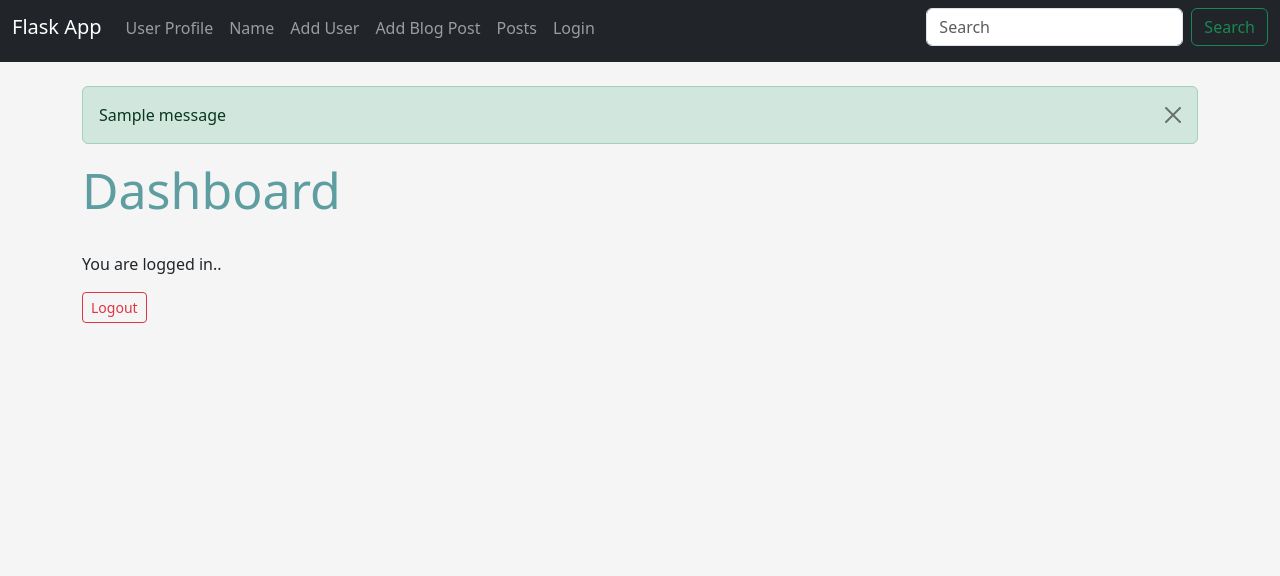
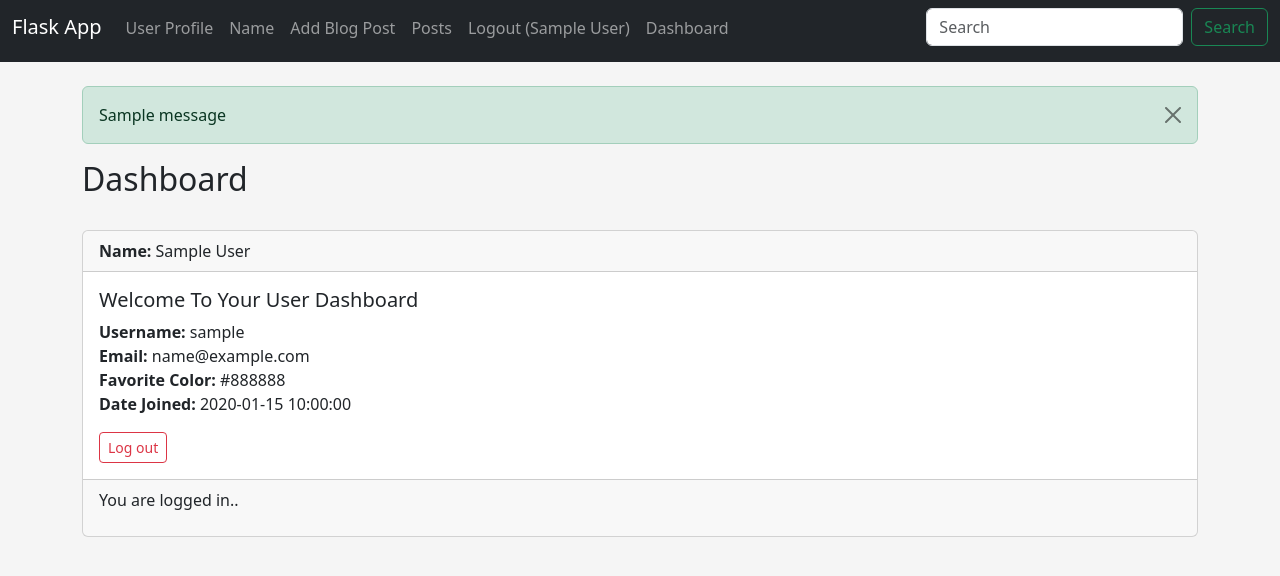
Before and after one commit to sefatuter/Flask-works, a Flask app: page /dashboard in a window 1280 px wide. Shown: the top 576 px of the page. Run offline with Flask 3, Linux system fonts and the light colour scheme; a user stored in the database is signed in; tables that the repository leaves empty hold one stand-in row (values such as "Sample post"); one stand-in notice (Sample message) is shown.

Commit message:
Some changes in dashboard

```diff
--- a/app.py
+++ b/app.py
@@ -225,6 +225,8 @@ def add_post():
 
         # Redirect to website
     return render_template("add_post.html", form=form)
+
+
 
 # JSON
 
--- a/templates/_navbar.html
+++ b/templates/_navbar.html
@@ -18,18 +18,30 @@
             <li class="nav-item">
               <a class="nav-link" href="{{ url_for('name') }}">Name</a>
             </li>
-            <li class="nav-item">
-              <a class="nav-link" href="{{ url_for('add_user') }}">Add User</a>
-            </li>
+
             <li class="nav-item">
               <a class="nav-link" href="{{ url_for('add_post') }}">Add Blog Post</a>
             </li>
             <li class="nav-item">
               <a class="nav-link" href="{{ url_for('posts') }}">Posts</a>
             </li>
+
+            {% if current_user.is_authenticated %}
+            <li class="nav-item">
+              <a class="nav-link" href="{{ url_for('logout') }}">Logout ({{ current_user.name }})</a>
+            </li>
+            <li class="nav-item">
+              <a class="nav-link" href="{{ url_for('dashboard') }}">Dashboard</a>
+            </li>
+            {% else %}
+            <li class="nav-item">
+              <a class="nav-link" href="{{ url_for('add_user') }}">Register</a>
+            </li>
+
             <li class="nav-item">
               <a class="nav-link" href="{{ url_for('login') }}">Login</a>
             </li>
+            {% endif %}
           </ul>
           <form class="d-flex mt-2" role="search">
             <input class="form-control me-2" type="search" placeholder="Search" aria-label="Search">
--- a/templates/dashboard.html
+++ b/templates/dashboard.html
@@ -1,23 +1,40 @@
-{% extends 'base.html' %}
+{% extends 'base.html' %} {% block content %} {% for message in
+get_flashed_messages() %}
 
-{% block content %}
-
-{% for message in get_flashed_messages() %}
-
-    <div class="alert alert-success alert-dismissible fade show" role="alert">
-        {{ message }}
-        <button type="button" class="btn-close" data-bs-dismiss="alert" aria-label="Close"></button>
-        </div>
+<div class="alert alert-success alert-dismissible fade show" role="alert">
+  {{ message }}
+  <button
+    type="button"
+    class="btn-close"
+    data-bs-dismiss="alert"
+    aria-label="Close"
+  ></button>
+</div>
 
 {% endfor %}
 
+<h2>Dashboard</h2>
 
+<br />
+<div class="card">
+  <div class="card-header"><strong>Name:</strong> {{ current_user.name }}</div>
+  <div class="card-body">
+    <h5 class="card-title">Welcome To Your User Dashboard</h5>
+    <p class="card-text">
+      <strong>Username: </strong>{{ current_user.username }}<br />
+      <strong>Email: </strong>{{ current_user.email }}<br />
+      <strong>Favorite Color: </strong>{{ current_user.favorite_color }}<br />
+      <strong>Date Joined: </strong>{{ current_user.date_added }}<br />
+    </p>
+    <a href="{{ url_for('logout') }}" class="btn btn-outline-danger btn-sm"
+      >Log out</a
+    >
+  </div>
+  <div class="card-footer"><p>You are logged in..</p></div>
+</div>
 
-    <h1>Dashboard</h1>
-    <br/>
-    <p>You are logged in..</p>
+<br />
 
-    <a href="{{ url_for('logout') }}" class="btn btn-outline-danger btn-sm">Logout</a>
-
+<br /><br /><br />
 
 {% endblock content %}
```
